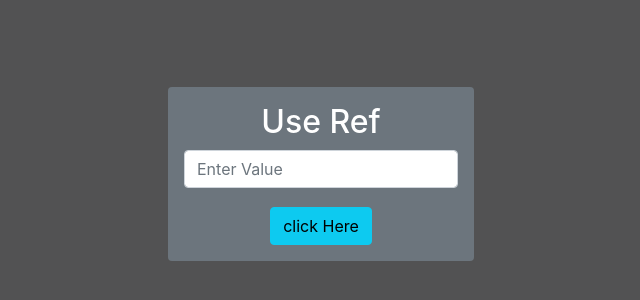
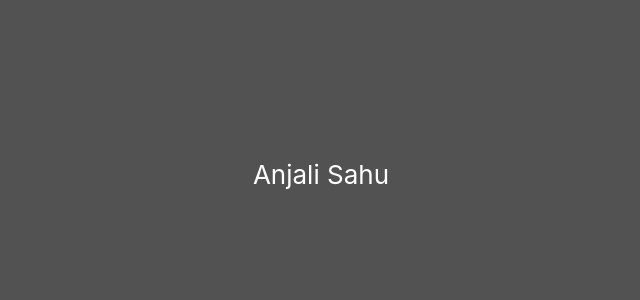
Before and after one commit to kiranrathor30697/react-hooks-office-, a React (Create React App) app: page / in a window 1280 px wide. Shown: the part 226-526 px from the top of the page, without its empty margins (319-959 px from the left). Built offline with nearby package versions, Linux system fonts and the light colour scheme.

Commit message:
useContext rcc

```diff
--- a/src/index.js
+++ b/src/index.js
@@ -1,6 +1,7 @@
 import React from 'react';
 import ReactDOM from 'react-dom/client';
 import './index.css';
+import CompParent from './useContext/rcc/CompParent';
 import App from './useContext/rfc/App'
 import {UseRefHook} from './useref/rfc/UseRefHook';
 
@@ -8,6 +9,7 @@ const root = ReactDOM.createRoot(document.getElementById('root'));
 root.render(
   <React.StrictMode>
     {/* <App /> */}
-    <UseRefHook />
+    {/* <UseRefHook /> */}
+    <CompParent />
   </React.StrictMode>
 );
--- /dev/null
+++ b/src/useContext/rcc/ChildComp.js
@@ -0,0 +1,14 @@
+import React, { Component } from 'react';
+import UseNestChild from './UseNestChild';
+import UserContext from './UserContext';
+
+export default class ChildComp extends Component {
+    static contextType =  UserContext
+  render() {
+    return (
+      <div>
+        <UseNestChild />
+      </div>
+    );
+  }
+}
--- /dev/null
+++ b/src/useContext/rcc/CompParent.js
@@ -0,0 +1,30 @@
+import React, { Component } from 'react';
+import '../../App.css'
+import ChildComp from './ChildComp';
+import { UserProvider } from './UserContext';
+
+export default class CompParent extends Component {
+    state={
+        name:"Anjali",
+        surname:"Sahu"
+    }
+  render() {
+    //   let friend = {
+    //     name:"Kiran",
+    //     surname:"Rathor"
+    //   }
+
+        const {name} = this.state
+        const {surname} = this.state
+        console.log(name,surname);
+
+
+    return (
+        <UserProvider value={this.state}>
+            <div className='App App-header'>
+                <ChildComp />
+            </div>
+        </UserProvider>
+    );
+  }
+}
--- /dev/null
+++ b/src/useContext/rcc/UseNestChild.js
@@ -0,0 +1,16 @@
+import React, { Component } from 'react';
+import UserContext, { UserProvider } from './UserContext';
+
+export default class UseNestChild extends Component {
+
+  static contextType = UserContext
+  render() {
+     let friend = this.context;
+    return (
+      <div>
+        {/* {console.log(user.name)} */}
+        {friend.name}{" "}{friend.surname}
+      </div>
+    );
+  }
+}
--- /dev/null
+++ b/src/useContext/rcc/UserContext.js
@@ -0,0 +1,7 @@
+import { createContext } from "react";
+
+const UserContext = createContext();
+
+export const UserProvider = UserContext.Provider;
+
+export default UserContext;
```
